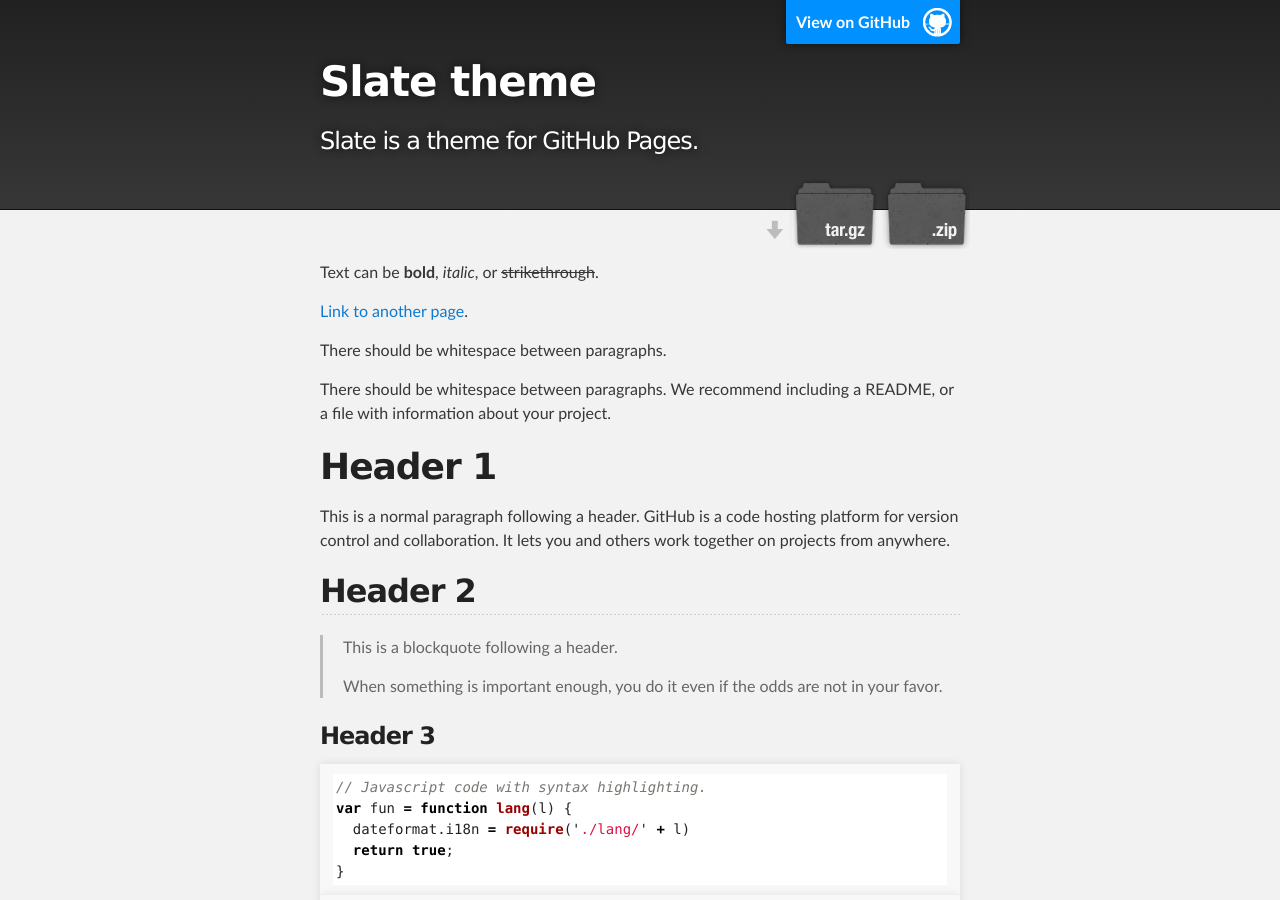
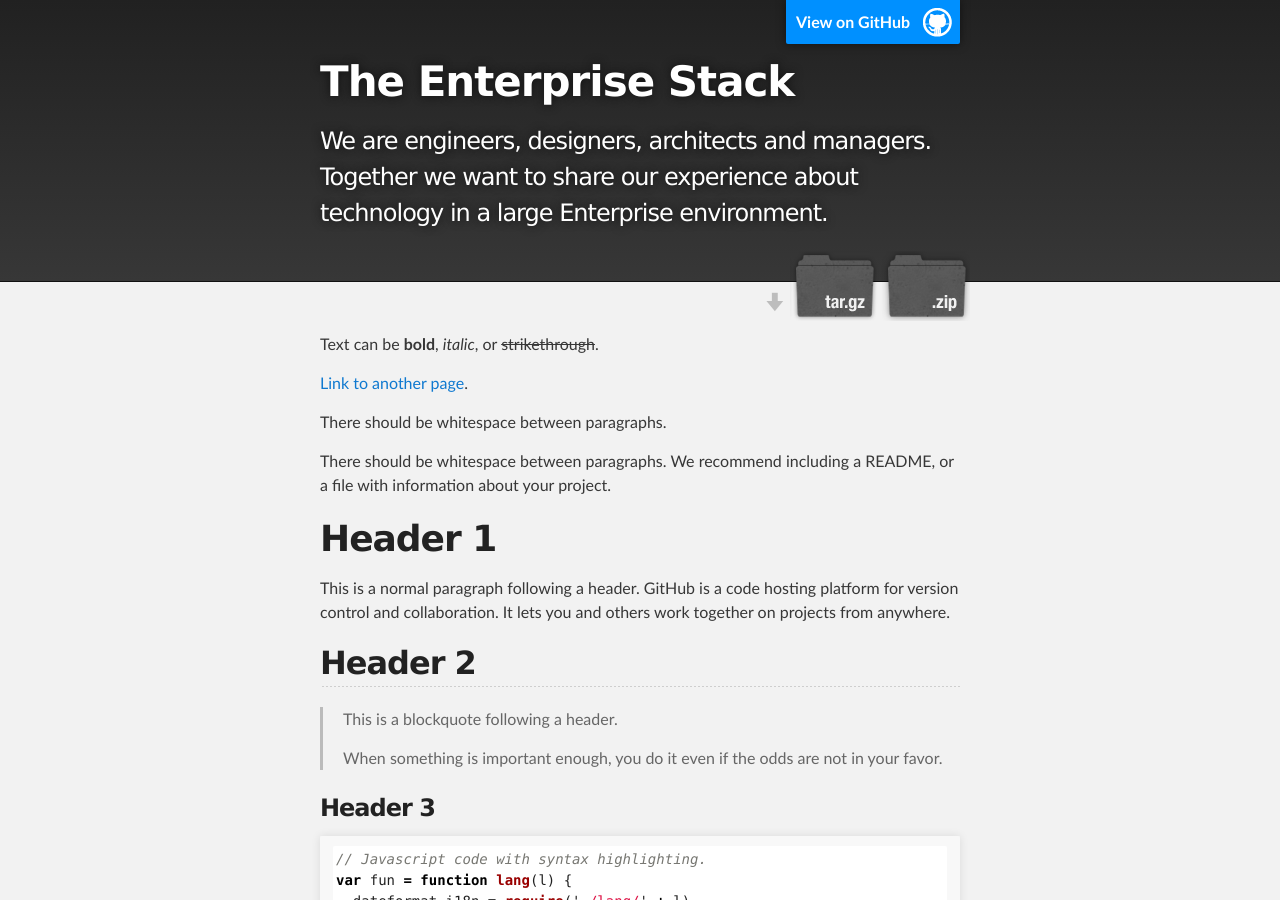
Before and after one commit to EnterpriseCode/theEnterpriseStack, a Jekyll site: the page built from index.md, in a window 1280 px wide and 900 px high. Built offline with Jekyll 4.4.1, drawn with Linux system fonts in a browser that asks for light colours; some of the changed text lies outside the part shown.

Commit message:
updated config

```diff
--- a/_config.yml
+++ b/_config.yml
@@ -1,5 +1,5 @@
-title: Slate theme
-description: Slate is a theme for GitHub Pages.
+title: The Enterprise Stack
+description: We are engineers, designers, architects and managers. Together we want to share our experience about technology in a large Enterprise environment.
 show_downloads: true
-google_analytics:
+google_analytics: UA-69921042-1
 theme: jekyll-theme-slate
```
